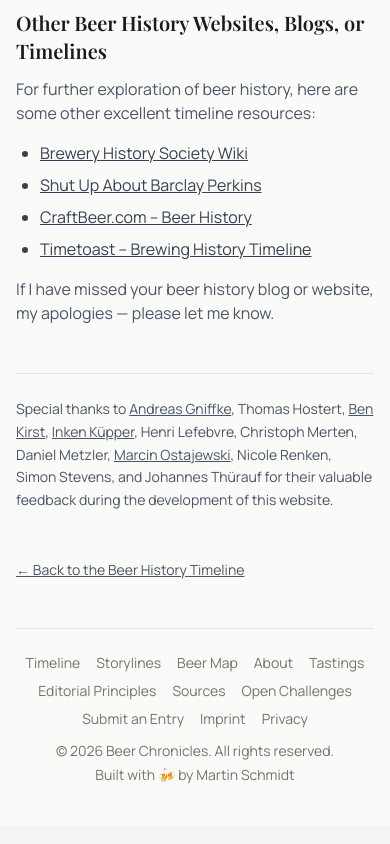
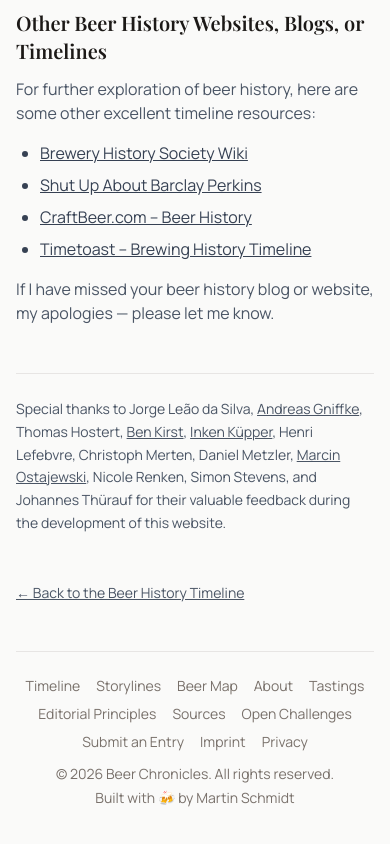
Before and after one commit to beer-chronicles-timeline/beer-chronicles-timeline.github.io, a Next.js app: page /sources in a window 390 px wide. Shown: the part 4836-5680 px from the top of the page. Built offline with nearby package versions, Linux system fonts and the light colour scheme; a web font is replaced by a local one.

Commit message:
Add Jorge Leão da Silva to acknowledgments and prevent mobile input zoom

```diff
--- a/src/app/sources/page.tsx
+++ b/src/app/sources/page.tsx
@@ -337,7 +337,7 @@ export default function SourcesPage() {
         {/* Thank You Section */}
         <div className="mt-12 pt-6 border-t border-stone-200">
           <p className="text-gray-600 text-sm leading-relaxed">
-            Special thanks to{" "}
+            Special thanks to Jorge Leão da Silva,{" "}
             <a
               href="https://www.instagram.com/bierblogtrier/"
               target="_blank"
--- a/src/components/Timeline.tsx
+++ b/src/components/Timeline.tsx
@@ -96,7 +96,7 @@ function TimelineSearch({ value, onChange }: TimelineSearchProps) {
             draftValue: event.target.value,
           })
         }
-        className="h-10 w-36 rounded-full border border-gray-300 bg-white px-3 py-1 pr-10 text-sm text-stone-700 outline-none placeholder:text-gray-400 focus:border-transparent focus:ring-2 focus:ring-stone-500"
+        className="h-10 w-36 rounded-full border border-gray-300 bg-white px-3 py-1 pr-10 text-base md:text-sm text-stone-700 outline-none placeholder:text-gray-400 focus:border-transparent focus:ring-2 focus:ring-stone-500"
       />
 
       {draftValue && (
--- a/src/components/YearRangeSlider.tsx
+++ b/src/components/YearRangeSlider.tsx
@@ -156,7 +156,7 @@ export default function YearRangeSlider({
             onChange={handleStartInputChange}
             onBlur={handleStartInputBlur}
             aria-label="Start year"
-            className="h-10 w-24 rounded-md border border-gray-300 px-2 text-sm focus:border-transparent focus:outline-none focus:ring-2 focus:ring-stone-500"
+            className="h-10 w-24 rounded-md border border-gray-300 px-2 text-base md:text-sm focus:border-transparent focus:outline-none focus:ring-2 focus:ring-stone-500"
           />
         </div>
 
@@ -168,7 +168,7 @@ export default function YearRangeSlider({
             onChange={handleEndInputChange}
             onBlur={handleEndInputBlur}
             aria-label="End year"
-            className="h-10 w-24 rounded-md border border-gray-300 px-2 text-right text-sm focus:border-transparent focus:outline-none focus:ring-2 focus:ring-stone-500"
+            className="h-10 w-24 rounded-md border border-gray-300 px-2 text-right text-base md:text-sm focus:border-transparent focus:outline-none focus:ring-2 focus:ring-stone-500"
           />
 
           <span>To:</span>
```
